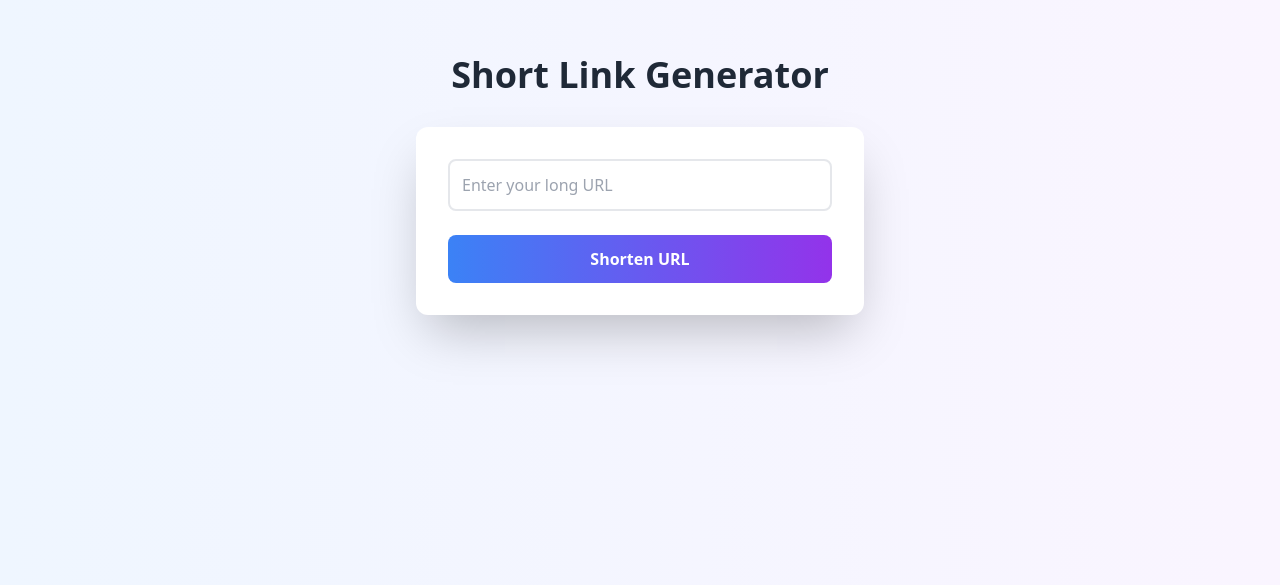
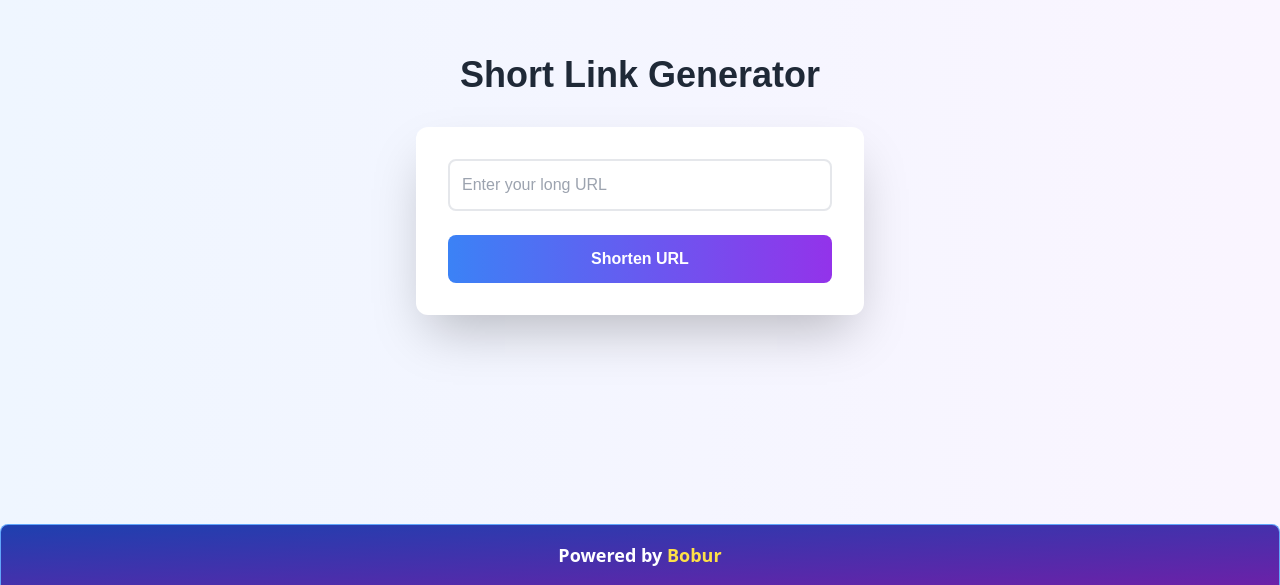
Before and after one commit to RahimjonovBoburjon/Short-Link-Generator, a Vue app: page /1 in a window 1280 px wide. Shown: the part 215-800 px from the top of the page. Built offline with nearby package versions, Linux system fonts and the light colour scheme.

Commit message:
Add Footer and Fix bags

```diff
--- a/src/App.vue
+++ b/src/App.vue
@@ -1,7 +1,17 @@
 <template>
   <div class="min-h-screen flex flex-col items-center justify-center bg-gradient-to-r from-blue-50 to-purple-50 p-4">
-    <h1 class="text-4xl font-bold mb-8 text-gray-800 animate-text-pop">Short Link Generator</h1>
+    <h1 class="text-4xl text-center font-bold mb-8 text-gray-800 animate-text-pop font-poppins">Short Link Generator</h1>
     <ShortenLink />
+
+    <footer
+      class="bg-gradient-to-br from-blue-800 to-purple-800 text-white text-lg py-4 fixed bottom-0 left-0 right-0 shadow-lg rounded-t-lg backdrop-blur-md bg-opacity-90 animate-fade-in border-t border-x border-blue-400">
+      <p class="font-semibold text-center">
+        Powered by
+        <span class="text-yellow-300 hover:text-yellow-400 transition-colors duration-300">
+          <a href="https://github.com/RahimjonovBoburjon" target="_blank" rel="noopener noreferrer">Bobur</a>
+        </span>
+      </p>
+    </footer>
   </div>
 </template>
 
@@ -15,7 +25,7 @@ export default {
 };
 </script>
 
-<style>
+<style scoped>
 @keyframes textPop {
   0% {
     transform: scale(0.9);
@@ -36,4 +46,20 @@ export default {
 .animate-text-pop {
   animation: textPop 1s ease-out;
 }
+
+@keyframes fadeIn {
+  from {
+    opacity: 0;
+    transform: translateY(20px);
+  }
+
+  to {
+    opacity: 1;
+    transform: translateY(0);
+  }
+}
+
+.animate-fade-in {
+  animation: fadeIn 0.5s ease-out;
+}
 </style>
--- a/src/assets/main.css
+++ b/src/assets/main.css
@@ -1,3 +1,9 @@
 @tailwind base;
 @tailwind components;
 @tailwind utilities;
+
+@import url('https://fonts.googleapis.com/css2?family=Poppins:wght@400;600&display=swap');
+
+.font-poppins {
+    font-family: 'Poppins', sans-serif;
+}
--- a/src/components/Redirect.vue
+++ b/src/components/Redirect.vue
@@ -7,7 +7,7 @@
 <script>
 import { onMounted } from "vue";
 import { useRoute } from "vue-router";
-import { getFirestore, collection, getDocs } from "firebase/firestore";
+import { getFirestore, collection, query, where, getDocs } from "firebase/firestore";
 
 export default {
     setup() {
@@ -15,17 +15,13 @@ export default {
         const db = getFirestore();
 
         onMounted(async () => {
-            const querySnapshot = await getDocs(collection(db, "shortLinks"));
-            let foundUrl = null;
+            const q = query(collection(db, "shortLinks"), where("shortId", "==", route.params.shortId));
+            const querySnapshot = await getDocs(q);
 
-            querySnapshot.forEach((doc) => {
-                if (doc.data().shortId === route.params.shortId) {
-                    foundUrl = doc.data().longUrl;
-                }
-            });
-
-            if (foundUrl) {
-                window.location.replace(foundUrl);
+            if (!querySnapshot.empty) {
+                const doc = querySnapshot.docs[0];
+                const longUrl = doc.data().longUrl;
+                window.location.replace(longUrl);
             } else {
                 alert("Short link not found!");
             }
--- a/src/components/ShortenLink.vue
+++ b/src/components/ShortenLink.vue
@@ -1,7 +1,8 @@
 <template>
-    <div class="bg-white p-8 rounded-xl shadow-2xl w-full max-w-md transform transition-all hover:scale-105">
+    <div
+        class="bg-white p-8 rounded-xl shadow-2xl w-full max-w-md transform transition-all hover:scale-105 font-poppins">
         <input v-model="longUrl" type="text" placeholder="Enter your long URL"
-            class="w-full p-3 border-2 border-gray-200 rounded-lg mb-6 focus:border-blue-500 focus:outline-none transition-colors" />
+            class="w-full p-3 border-2 border-gray-200 rounded-lg mb-6 focus:border-blue-500 focus:outline-none transition-colors placeholder-gray-400" />
         <button @click="shortenUrl"
             class="w-full bg-gradient-to-r from-blue-500 to-purple-600 text-white py-3 rounded-lg font-semibold hover:from-blue-600 hover:to-purple-700 transition-all">
             Shorten URL
--- a/src/router.js
+++ b/src/router.js
@@ -1,10 +1,10 @@
 import { createRouter, createWebHistory } from 'vue-router';
-import App from './App.vue';
+import Home from './App.vue';
 import Redirect from './components/Redirect.vue';
 
 const routes = [
-    { path: '/:shortId', component: Redirect },
-    { path: '/', component: App },
+    { path: "/:shortId", component: Redirect },
+    { path: "/", component: Home },
 ];
 
 const router = createRouter({
```
